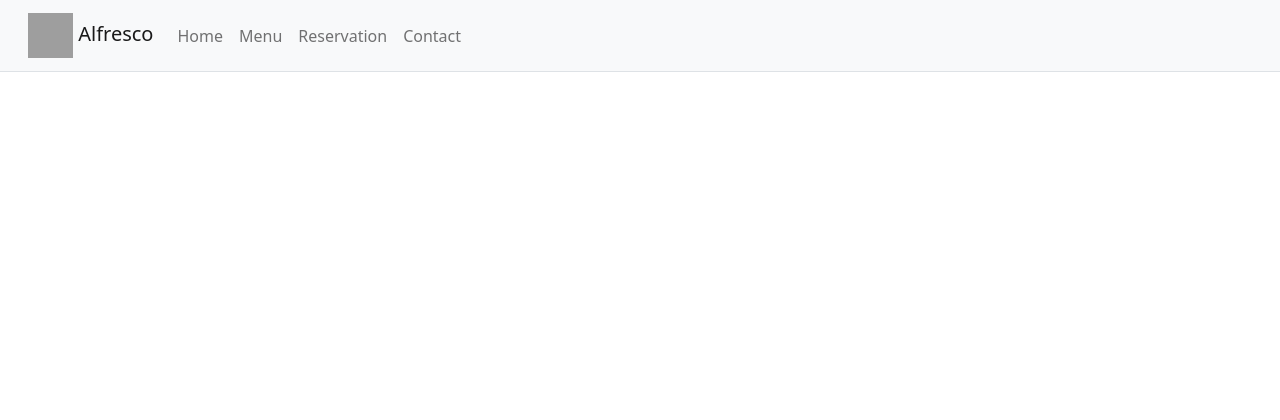
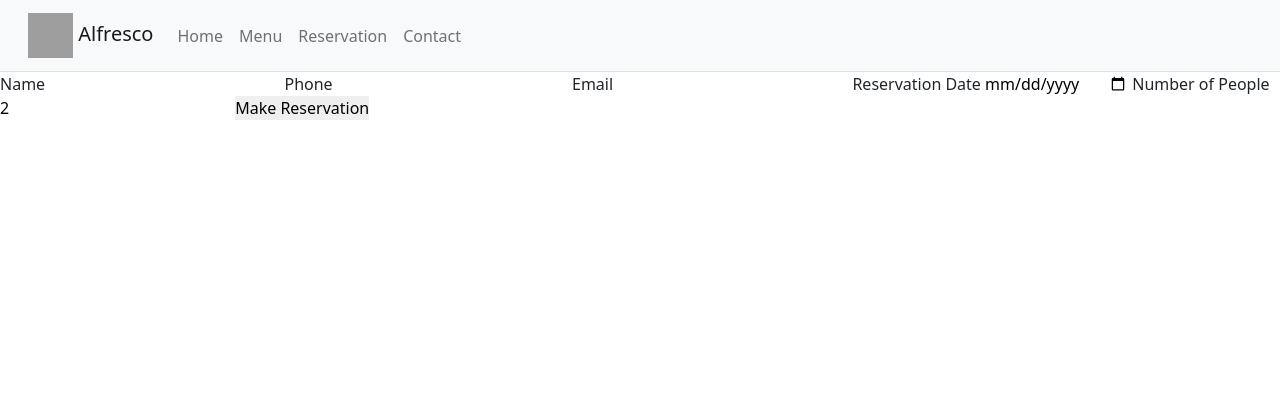
Before and after one commit to rfpotrero/alfresco, a Django app: page /reservations in a window 1280 px wide. Shown: the top 420 px of the page. Run offline with Django 4.2, Linux system fonts and the light colour scheme; some libraries are stand-ins or nearby versions; grey boxes are pictures that could not be loaded.

Commit message:
Add basic form structure to reservations.html
Adding basic form structure to reservations template.
Tracked in issue #11

```diff
--- a/templates/reservations.html
+++ b/templates/reservations.html
@@ -2,5 +2,19 @@
 
 {% block content %}
 
+<form action="" method="post">
+    {% csrf_token %}
+    <label for="name">Name</label>
+    <input id="name" type="text" name="name">
+    <label for="phone">Phone</label>
+    <input id="phone" type="text" name="phone">
+    <label for="email">Email</label>
+    <input id="email" type="email" name="email">
+    <label for="date">Reservation Date</label>
+    <input id="name" type="date" name="date">
+    <label for="numberofpeople">Number of People</label>
+    <input id="name" type="number" name="numberofpeople" value="2">
+    <input type="submit" value="Make Reservation">
+</form>
 
 {% endblock %}
```
